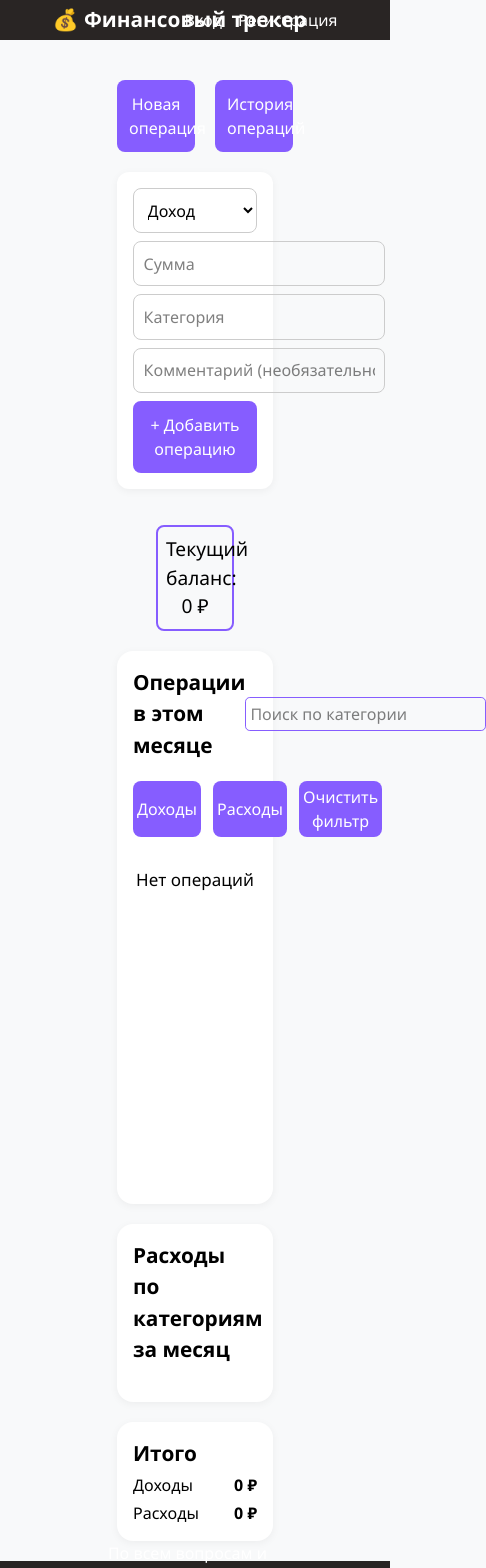
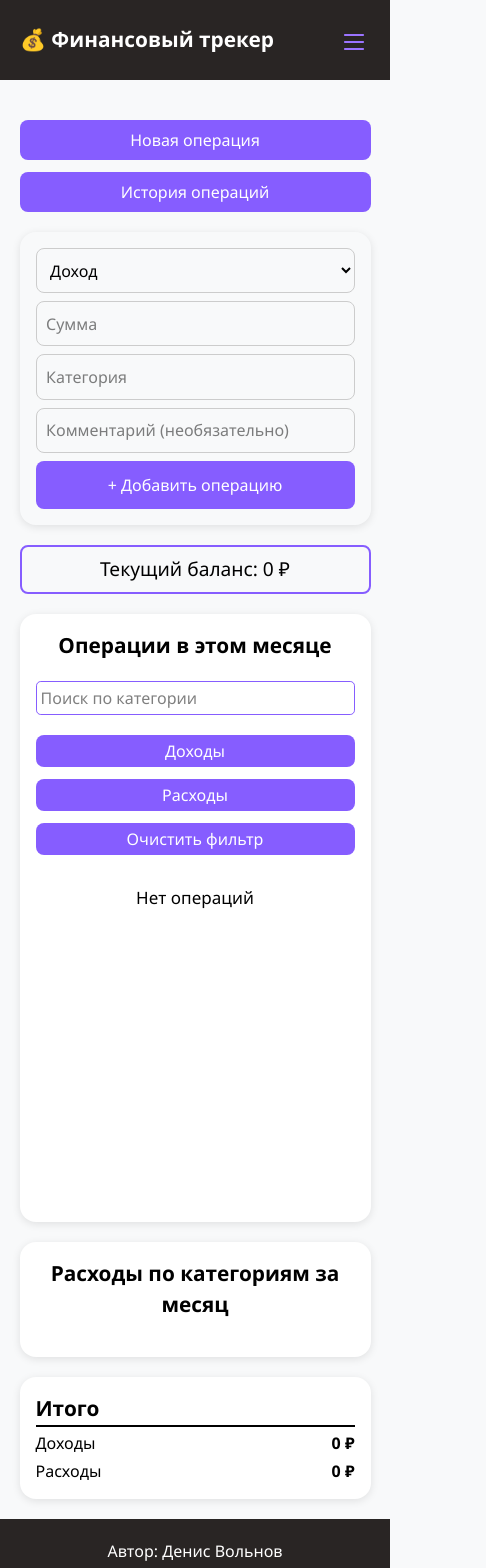
Before and after one commit to D1omines/Update-Finance-Tracker-to-React, a React (Vite) app: page / in a window 390 px wide. Shown: the top 1568 px of the page, 486 px wide, since content can reach past the window. Built offline with nearby package versions, Linux system fonts and the light colour scheme.

Commit message:
Добавил адаптив

```diff
--- a/src/App.jsx
+++ b/src/App.jsx
@@ -10,6 +10,7 @@ import ModalOperation from "./Components/ModalOperation";
 import History from "./Components/History Block/History";
 import { useContext } from "react";
 import { operationContext } from "./Components/Layout";
+import Button from "./Components/Button";
 
 function App() {
   const {
@@ -24,26 +25,28 @@ function App() {
   return (
     <>
       <Header />
-      <main className="max-w-[40%] m-auto flex flex-col gap-5 mt-10">
-        <div className="flex gap-5">
-          <button
-            className="w-[50%] bg-btn-first p-3 text-white rounded-[0.5rem] cursor-pointer hover:bg-btn-hover duration-300"
-            onClick={() => setSwitchValue("main")}
+      <main className="max-w-[90%] m-auto flex flex-col gap-5 mt-10 md:w-[60%] xl:w-[50%] 2xl:w-[40%]">
+        <div className="flex flex-col gap-3 lg:flex-row lg:justify-between">
+          <Button
+            style="h-10 lg:w-[50%]"
+            func={setSwitchValue}
+            valueFunc={"main"}
           >
             Новая операция
-          </button>
-          <button
-            className="w-[50%] bg-btn-first p-3 text-white rounded-[0.5rem] cursor-pointer hover:bg-btn-hover duration-300"
-            onClick={() => setSwitchValue("history")}
+          </Button>
+          <Button
+            style="h-10 lg:w-[50%]"
+            func={setSwitchValue}
+            valueFunc={"history"}
           >
             История операций
-          </button>
+          </Button>
         </div>
 
         {switchValue === "main" && (
           <>
             <Inputzone />
-            <h3 className="m-auto text-center text-[1.2rem] font-normal border-2 border-col-border p-2 w-[50%] rounded-[0.5rem]">
+            <h3 className="m-auto text-center text-[1.2rem] font-normal border-2 border-col-border p-2 w-[100%] rounded-[0.5rem]">
               Текущий баланс: {formattedTotal}
             </h3>
             <Section>
@@ -55,7 +58,7 @@ function App() {
             {isShowOperation && <ModalOperation />}
             <Section>
               <div className="flex flex-col">
-                <h2 className="text-[1.3rem] font-bold">Итого</h2>
+                <h2 className="text-[1.3rem] font-bold border-b-2">Итого</h2>
                 <div className="mt-1">
                   <div className="flex flex-col gap-1">
                     <div className="flex justify-between items-center">
--- a/src/Components/Expenses.jsx
+++ b/src/Components/Expenses.jsx
@@ -6,7 +6,7 @@ export default function Expenses() {
 
   return (
     <div className="card">
-      <h2 className="text-[1.3rem] font-bold">
+      <h2 className="text-[1.3rem] font-bold text-center">
         Расходы по категориям за месяц
       </h2>
       {!expenceCategory ? (
--- a/src/Components/Footer.jsx
+++ b/src/Components/Footer.jsx
@@ -4,25 +4,25 @@ import githubIcon from "/public/github-ico.svg";
 
 export default function Footer() {
   return (
-    <footer className="h-20 bg-stone-800 flex px-10 text-white mt-5 items-center justify-between">
+    <footer className="h-fit bg-stone-800 px-10 text-white mt-5 flex flex-col items-center gap-4 py-5 xl:flex-row xl:justify-between">
       <div>
         <p>Автор: Денис Вольнов</p>
       </div>
       <div>
-        <p>
+        <p className="text-center">
           По всем вопросам и предложениям по улучшению приложения, можно
           написать в соц. сетях
         </p>
       </div>
       <div className="flex gap-5">
         <a href="https://t.me/DensVolnov" target="_blank">
-          <img className="w-12" src={telegramIcon} alt="telegram icon" />
+          <img className="w-12 xl:w-8" src={telegramIcon} alt="telegram icon" />
         </a>
         <a href="https://wa.me/79032227110" target="_blank">
-          <img className="w-12" src={whatsappIcon} alt="whatsapp icon" />
+          <img className="w-12 xl:w-8" src={whatsappIcon} alt="whatsapp icon" />
         </a>
         <a href="https://github.com/D1omines" target="_blank">
-          <img className="w-12" src={githubIcon} alt="github icon" />
+          <img className="w-12 xl:w-8" src={githubIcon} alt="github icon" />
         </a>
       </div>
     </footer>
--- a/src/Components/Header.jsx
+++ b/src/Components/Header.jsx
@@ -1,11 +1,26 @@
+import { useState } from "react";
+import menuIco from "/public/menu-ico.png";
+
 export default function Header() {
+  const [showRegistrationInfo, setShowRegistrationInfo] = useState(false);
+
   return (
-    <header className="h-10 bg-stone-800 flex px-10">
-      <div className=" flex items-center w-[100%] text-white justify-center ">
-        <h1 className=" text-[1.3rem] font-bold cursor-default">
-          💰 Финансовый трекер
-        </h1>
-        <div className="flex  gap-4 w-[10%] justify-end">
+    <header className="h-20 bg-stone-800 flex px-5">
+      <div className=" flex flex-col items-center w-[100%] justify-center text-white xl:flex-row xl:justify-between xl:w-[50%] xl:m-auto 2xl:w-[40%]">
+        <div className="flex items-center justify-between w-[100%] md:w-[60%] lg:gap-10  xl:display-block xl:w-fit">
+          <h1 className=" text-[1.3rem] font-bold cursor-default ">
+            💰 Финансовый трекер
+          </h1>
+          <div className="pt-1 xl:hidden">
+            <p onClick={() => setShowRegistrationInfo(true)}>
+              <img className="w-8 sm:w-10" src={menuIco} alt="menu icon" />
+            </p>
+          </div>
+        </div>
+        <div
+          className="hidden xl:flex xl:gap-5 xl:pt-1"
+          onClick={() => setShowRegistrationInfo(true)}
+        >
           <p className="cursor-pointer hover:text-btn-first duration-300">
             Вход
           </p>
@@ -14,6 +29,14 @@ export default function Header() {
           </p>
         </div>
       </div>
+
+      {showRegistrationInfo && (
+        <div className="w-[100%] h-[100vh] bg-amber-50 fixed top-0 right-0">
+          <div className="flex items-center justify-center p-5">
+            <h2>Вход/Регистрация</h2>
+          </div>
+        </div>
+      )}
     </header>
   );
 }
--- a/src/Components/History Block/HistoryMonths.jsx
+++ b/src/Components/History Block/HistoryMonths.jsx
@@ -1,13 +1,38 @@
-import { useContext } from "react";
+import { useContext, useState } from "react";
 import Button from "../Button";
 import { historyContext } from "./History";
 
 export default function HistiryMonths() {
   const { changeMonth, styleCurrMonth } = useContext(historyContext);
+  const [monthValue, setMonthValue] = useState("");
+  console.log(monthValue);
+
   return (
     <div className="flex flex-col gap-5">
       <h2 className="text-[1.3rem] font-bold">Расходы по месяцам</h2>
-      <div className="grid grid-cols-6 gap-2 ">
+      <select
+        className="p-1 rounded-[0.5rem] border-2 border-btn-first xl:hidden"
+        id="month"
+        onChange={(e) => {
+          setMonthValue(e.target.value);
+          changeMonth(e.target.value);
+        }}
+      >
+        <option value="01">Январь</option>
+        <option value="02">Февраль</option>
+        <option value="03">Март</option>
+        <option value="04">Апрель</option>
+        <option value="05">Май</option>
+        <option value="06">Июнь</option>
+        <option value="07">Июль</option>
+        <option value="08">Август</option>
+        <option value="09">Сентябрь</option>
+        <option value="10">Октябрь</option>
+        <option value="11">Ноябрь</option>
+        <option value="12">Декабрь</option>
+      </select>
+
+      <div className="hidden xl:grid xl:grid-cols-6 xl:gap-2 ">
         <Button
           style={`${styleCurrMonth === "01" ? "bg-month-active" : ""}`}
           func={changeMonth}
--- a/src/Components/History Block/HistoryTotal.jsx
+++ b/src/Components/History Block/HistoryTotal.jsx
@@ -6,22 +6,21 @@ export default function HistoryTotal() {
   return (
     <div className="">
       <div className="bg-container-mini p-3 rounded-[0.5rem] shadow-section-mini flex flex-col gap-5 ">
-        <h2 className="text-[1.3rem] font-bold">История за месяц</h2>
+        <h3 className="text-[1.3rem] font-bold">История за месяц</h3>
         <div>
-          <ul className="flex flex-col gap-3 h-150 overflow-y-scroll">
+          <ul className="flex flex-col gap-3 h-100 overflow-y-scroll">
             {currentMonthOperation.map((el) => (
               <li
                 key={el.id}
                 className="flex items-center justify-between border-b-1 border-stone-400"
                 data-id={el.id}
               >
-                <p className="flex justify-start w-[40%]">
-                  <span className="w-[30%]">
+                <p className="flex justify-start">
+                  <span className="w-15 border-r-1 border-stone-400">
                     {el.selectName === "income" ? "+" : "-"}
                     {el.amount}₽
-                  </span>{" "}
-                  {""}
-                  <span>{el.category}</span>
+                  </span>
+                  <span className="ml-2">{el.category}</span>
                 </p>
                 <p>{el.date}</p>
               </li>
--- a/src/Components/InputZone.jsx
+++ b/src/Components/InputZone.jsx
@@ -11,8 +11,12 @@ export default function Inputzone() {
   }
 
   return (
-    <section>
-      <form className="form" id="transaction-form" onSubmit={clearDefautl}>
+    <div>
+      <form
+        className="form flex flex-wrap gap-2 p-[1rem] rounded-2xl shadow-section"
+        id="transaction-form"
+        onSubmit={clearDefautl}
+      >
         <select
           id="type"
           value={formInput.selectValue}
@@ -54,13 +58,14 @@ export default function Inputzone() {
             setFormInput((prev) => ({ ...prev, kommentValue: e.target.value }))
           }
         />
+
         <button
-          className=" bg-btn-first p-3 text-white rounded-[0.5rem] cursor-pointer hover:bg-btn-hover duration-300"
+          className=" bg-btn-first p-3 text-white rounded-[0.5rem] cursor-pointer hover:bg-btn-hover duration-300 w-[100%] xl:w-[50%]"
           type="submit"
         >
           + Добавить операцию
         </button>
       </form>
-    </section>
+    </div>
   );
 }
--- a/src/Components/Operation.jsx
+++ b/src/Components/Operation.jsx
@@ -14,17 +14,17 @@ export default function Operation() {
   } = useContext(operationContext);
   return (
     <>
-      <div className="flex items-center justify-between">
-        <h2 className="text-[1.3rem] font-bold">Операции в этом месяце</h2>
+      <div className="flex flex-col items-center gap-3 xl:flex-row xl:justify-between">
+        <h2 className="text-[1.3rem] font-bold mb-2">Операции в этом месяце</h2>
         <input
-          className="border-1 border-col-border p-1 rounded-[0.3rem]"
+          className="border-1 border-col-border p-1 rounded-[0.3rem] w-[100%] xl:w-[40%]"
           type="search"
           placeholder="Поиск по категории"
           value={searchValue}
           onChange={(e) => setSearchValue(e.target.value)}
         />
       </div>
-      <div className="flex mt-5 gap-3">
+      <div className="flex flex-col my-5 gap-3 lg:flex-row">
         <Button style="w-[100%]" func={setFilterOperation} valueFunc={"income"}>
           Доходы
         </Button>
@@ -44,7 +44,7 @@ export default function Operation() {
       ) : (
         ""
       )}
-      <ul className="mt-[1rem] min-h-70 max-h-150 overflow-y-scroll">
+      <ul className="mt-[1rem] min-h-70 max-h-100 overflow-y-scroll">
         {filterResult.map((el) => (
           <li
             key={el.id}
--- a/src/index.css
+++ b/src/index.css
@@ -12,7 +12,7 @@
   --color-container-mini: #f8f9fa;
   --color-modal: rgb(0 0 0 / 58%);
 
-  --shadow-section: 0 2px 8px rgba(0, 0, 0, 0.05);
+  --shadow-section: 0 2px 8px rgba(0, 0, 0, 0.1);
   --shadow-section-mini: 0 2px 8px rgb(14 14 14 / 14%);
 }
 
@@ -20,17 +20,6 @@ input[type="number"]::-webkit-outer-spin-button,
 input[type="number"]::-webkit-inner-spin-button {
   -webkit-appearance: none;
   margin: 0;
-}
-
-.form {
-  display: flex;
-  flex-wrap: wrap;
-  gap: 0.5rem;
-  background: #fff;
-  padding: 1rem;
-  border-radius: 12px;
-  box-shadow: 0 2px 8px rgba(0, 0, 0, 0.05);
-  margin-bottom: 1rem;
 }
 
 .form select,
```
Also changed, not shown: src/Components/History Block/HistoryBar.jsx (+7 -8 lines), src/Components/ModalOperation.jsx (+15 -11 lines), public/menu-ico.png (added).
